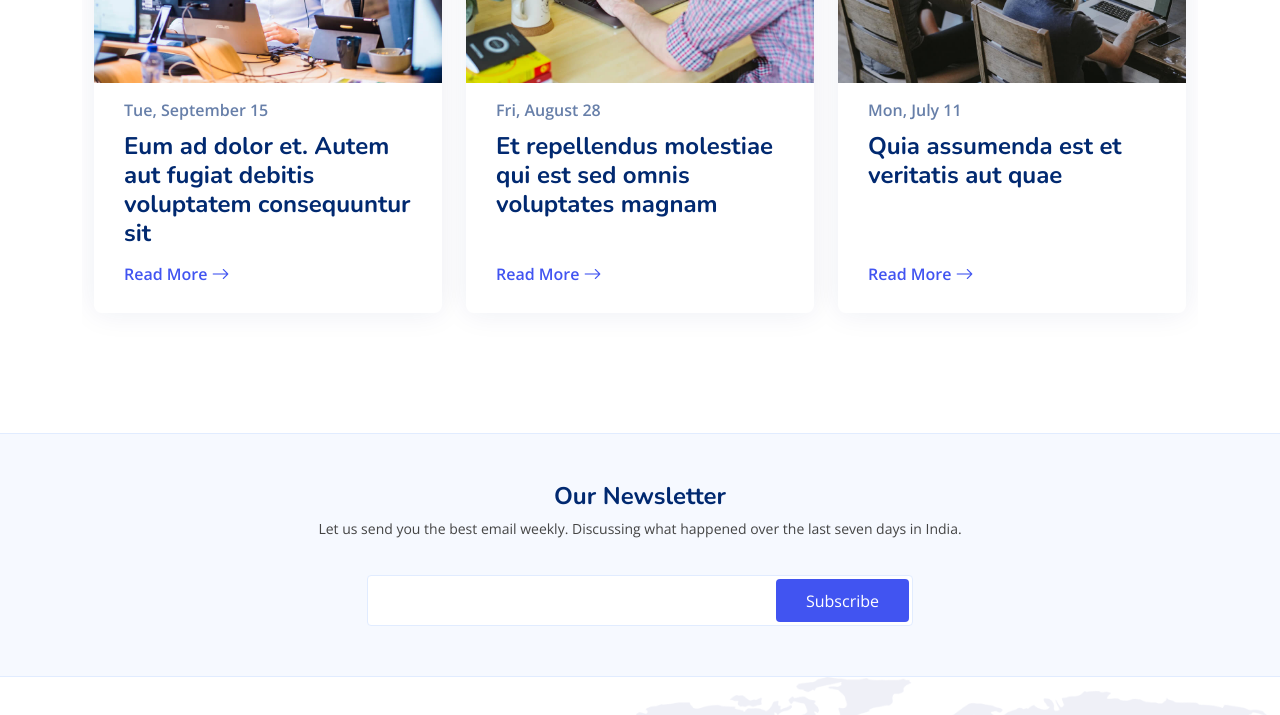
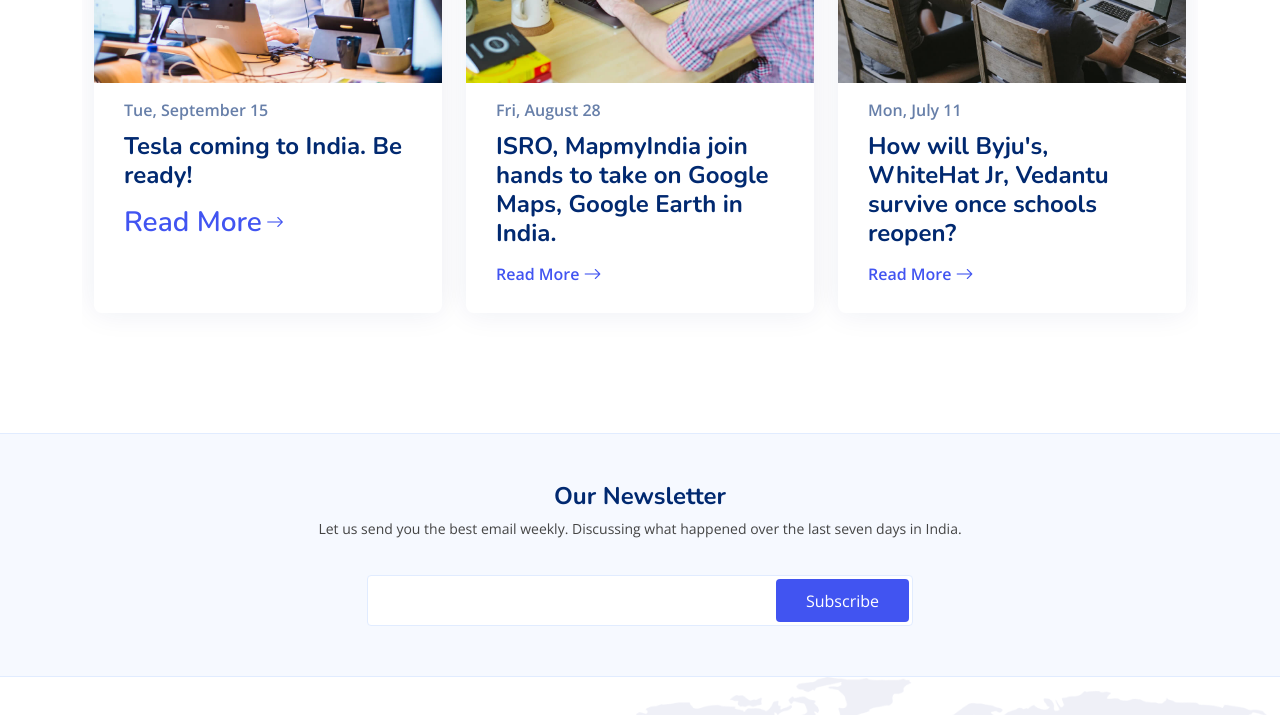
Before and after one commit to gautamprep/readerspace, a plain HTML site: page index.html in a window 1280 px wide. Shown: the part 8000-8715 px from the top of the page. Drawn offline with nearby package versions, Linux system fonts and the light colour scheme; files whose address does not match are found by name.

Commit message:
Update index.html

```diff
--- a/index.html
+++ b/index.html
@@ -678,7 +678,7 @@ This is going to be 'ideas in condensed forms'! Excited much?</p>
             <div class="post-box">
               <div class="post-img"><img src="assets/img/blog/blog-1.jpg" class="img-fluid" alt=""></div>
               <span class="post-date">Tue, September 15</span>
-              <h3 class="post-title">Eum ad dolor et. Autem aut fugiat debitis voluptatem consequuntur sit</h3>
+              <h3 class="post-title">Tesla coming to India. Be ready!<h3>
               <a href="blog-singe.html" class="readmore stretched-link mt-auto"><span>Read More</span><i class="bi bi-arrow-right"></i></a>
             </div>
           </div>
@@ -687,7 +687,7 @@ This is going to be 'ideas in condensed forms'! Excited much?</p>
             <div class="post-box">
               <div class="post-img"><img src="assets/img/blog/blog-2.jpg" class="img-fluid" alt=""></div>
               <span class="post-date">Fri, August 28</span>
-              <h3 class="post-title">Et repellendus molestiae qui est sed omnis voluptates magnam</h3>
+              <h3 class="post-title">ISRO, MapmyIndia join hands to take on Google Maps, Google Earth in India.</h3>
               <a href="blog-singe.html" class="readmore stretched-link mt-auto"><span>Read More</span><i class="bi bi-arrow-right"></i></a>
             </div>
           </div>
@@ -696,7 +696,7 @@ This is going to be 'ideas in condensed forms'! Excited much?</p>
             <div class="post-box">
               <div class="post-img"><img src="assets/img/blog/blog-3.jpg" class="img-fluid" alt=""></div>
               <span class="post-date">Mon, July 11</span>
-              <h3 class="post-title">Quia assumenda est et veritatis aut quae</h3>
+              <h3 class="post-title">How will Byju's, WhiteHat Jr, Vedantu survive once schools reopen?</h3>
               <a href="blog-singe.html" class="readmore stretched-link mt-auto"><span>Read More</span><i class="bi bi-arrow-right"></i></a>
             </div>
           </div>
```
